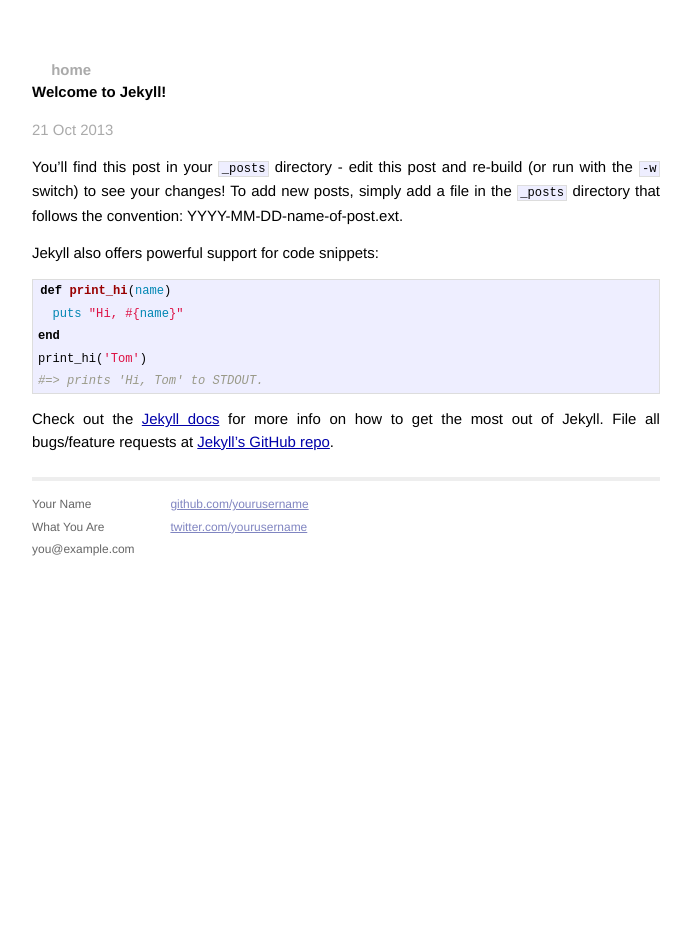
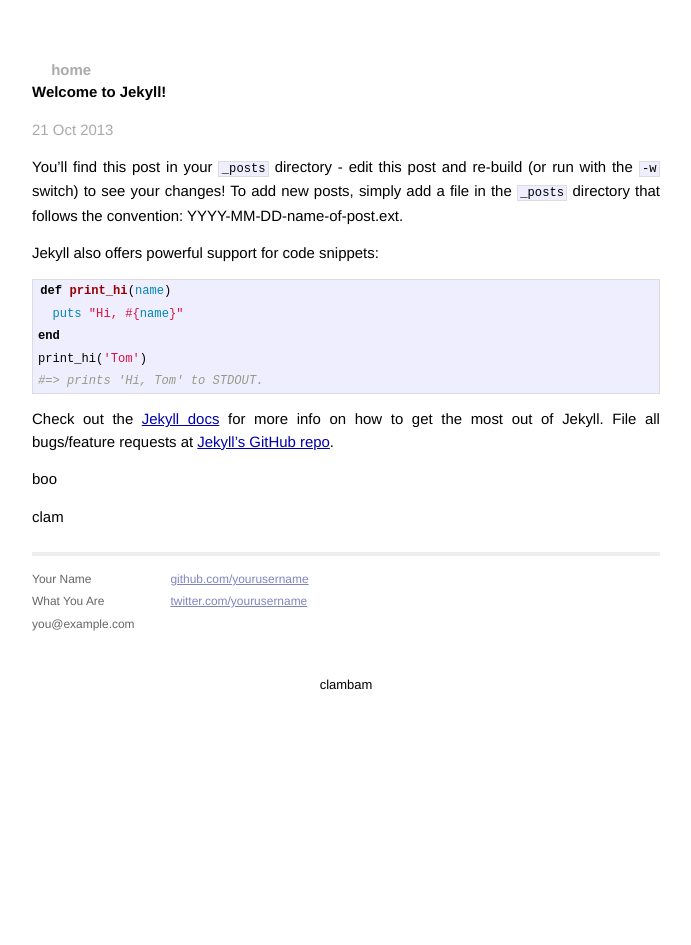
Before and after one commit to neverstopbuilding/blog, a Jekyll site: the page built from src/_posts/2013-10-21-welcome-to-jekyll.markdown, in a window 1280 px wide. Shown: the whole page, without its empty margins (294-985 px from the left). Built offline with Jekyll 4.4.1, drawn with Linux system fonts in a browser that asks for light colours; Markdown is read by kramdown in place of the engine named in the settings.

Commit message:
added a guard watcher to regenerate on file change and tested out layouts

```diff
--- a/Gemfile
+++ b/Gemfile
@@ -6,7 +6,7 @@ gem 'jekyll'
 
 group :development  do
   gem 'rake'
+  gem 'rubocop'
+  gem 'guard-jekyll-plus', git: 'https://github.com/imathis/guard-jekyll-plus', branch: 'master'
   gem 'guard-rubocop'
-  gem 'rubocop'
-  gem 'guard'
 end
--- a/_config.yml
+++ b/_config.yml
@@ -1,4 +1,8 @@
+# Directory Settings
 source: ./src
 destination: ./build/deploy
+plugins: ./src/_plugins
+
+# Plugin Settings
 markdown: redcarpet
 pygments: true
--- a/src/_layouts/default.html
+++ b/src/_layouts/default.html
@@ -40,5 +40,8 @@
           </div>
         </div>
 
+<div>clambam</div>
+
+
     </body>
 </html>
--- a/src/_layouts/post.html
+++ b/src/_layouts/post.html
@@ -7,3 +7,5 @@ layout: default
 <div class="post">
 {{ content }}
 </div>
+
+<div>clam</div>
--- a/src/_posts/2013-10-21-welcome-to-jekyll.markdown
+++ b/src/_posts/2013-10-21-welcome-to-jekyll.markdown
@@ -22,3 +22,5 @@ Check out the [Jekyll docs][jekyll] for more info on how to get the most out of
 
 [jekyll-gh]: https://github.com/mojombo/jekyll
 [jekyll]:    http://jekyllrb.com
+
+boo
```
Also changed, not shown: Gemfile.lock, 1 other file.
